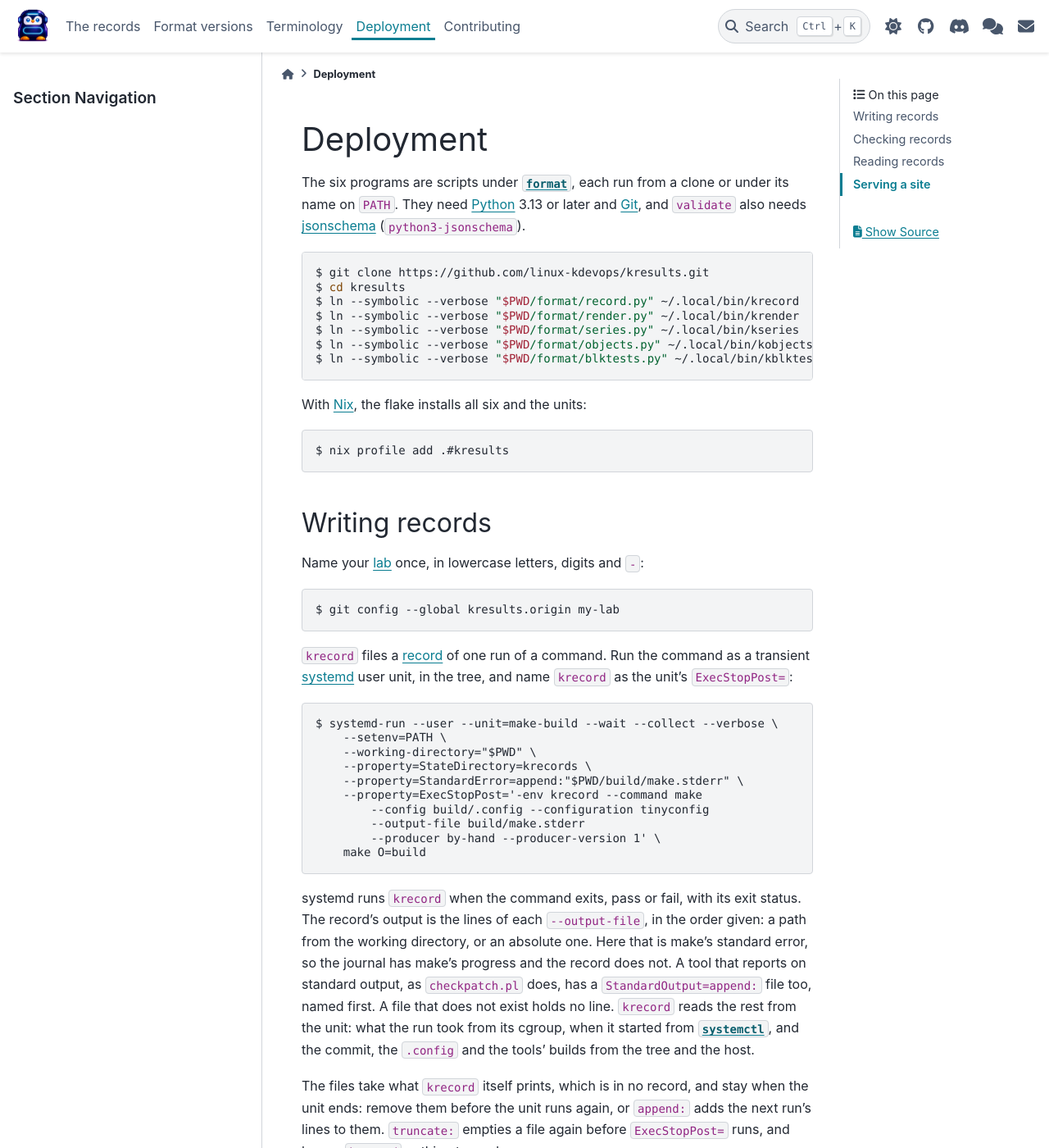
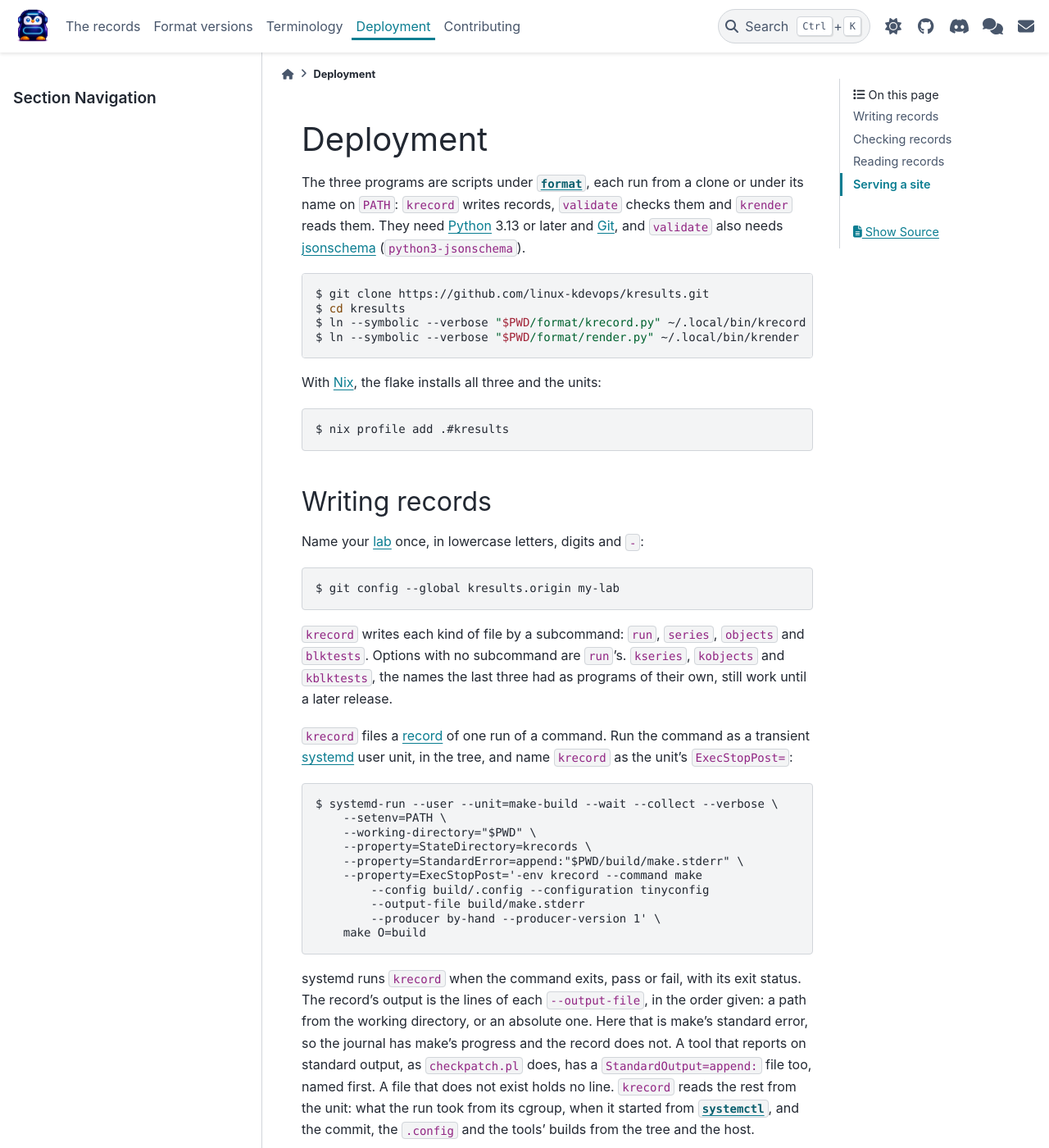
Before and after one commit to linux-kdevops/kresults, a Sphinx documentation site: the page built from docs/deploy.rst, in a window 1280 px wide and 1400 px high. Shown: the whole window at 82% size. Built offline with Sphinx 7.4.7 and the PyData theme 0.15.4, drawn with Linux system fonts in a browser that asks for light colours; some of the changed text lies outside the part shown.

Commit message:
kresults: deploy krecord.py as the one program that writes records
The deployment page counted six programs and linked five, and the front
page left kblktests out. A host links krecord and krender, and validate
runs from the clone as before.

kseries, kobjects and kblktests stay as packages of the flake, and a
link to series.py, objects.py or blktests.py still runs, until the
producers call the subcommands.

Signed-off-by: Daniel Gomez <da.gomez@kernel.org>

```diff
--- a/docs/deploy.rst
+++ b/docs/deploy.rst
@@ -4,21 +4,20 @@
 Deployment
 ==========
 
-The six programs are scripts under :src:`format`, each run from a clone
-or under its name on ``PATH``. They need `Python`_ 3.13 or later and `Git`_,
-and ``validate`` also needs `jsonschema`_ (``python3-jsonschema``).
+The three programs are scripts under :src:`format`, each run from a clone
+or under its name on ``PATH``: ``krecord`` writes records, ``validate``
+checks them and ``krender`` reads them. They need `Python`_ 3.13 or later
+and `Git`_, and ``validate`` also needs `jsonschema`_
+(``python3-jsonschema``).
 
 .. code-block:: console
 
    $ git clone https://github.com/linux-kdevops/kresults.git
    $ cd kresults
-   $ ln --symbolic --verbose "$PWD/format/record.py" ~/.local/bin/krecord
+   $ ln --symbolic --verbose "$PWD/format/krecord.py" ~/.local/bin/krecord
    $ ln --symbolic --verbose "$PWD/format/render.py" ~/.local/bin/krender
-   $ ln --symbolic --verbose "$PWD/format/series.py" ~/.local/bin/kseries
-   $ ln --symbolic --verbose "$PWD/format/objects.py" ~/.local/bin/kobjects
-   $ ln --symbolic --verbose "$PWD/format/blktests.py" ~/.local/bin/kblktests
 
-With `Nix`_, the flake installs all six and the units:
+With `Nix`_, the flake installs all three and the units:
 
 .. code-block:: console
 
@@ -32,6 +31,11 @@ Name your :term:`lab <Lab>` once, in lowercase letters, digits and ``-``:
 .. code-block:: console
 
    $ git config --global kresults.origin my-lab
+
+``krecord`` writes each kind of file by a subcommand: ``run``, ``series``,
+``objects`` and ``blktests``. Options with no subcommand are ``run``'s.
+``kseries``, ``kobjects`` and ``kblktests``, the names the last three had
+as programs of their own, still work until a later release.
 
 ``krecord`` files a :term:`record <Record>` of one run of a command. Run
 the command as a transient `systemd`_ user unit, in the tree, and name
@@ -93,17 +97,17 @@ A run the format cannot file leaves no record: ``krecord`` says why in one
 line and exits 0. That is a run with no lab named, outside a Git work
 tree, whose ``--config`` file is missing, or that a signal ended.
 
-``kseries`` writes the ``series.json`` of a range of commits. Run it at
+``krecord series`` writes the ``series.json`` of a range of commits. Run it at
 the top of the tree with their range, ``BASE..TIP``, or ``BASE..`` for the
 tree's ``HEAD``:
 
 .. code-block:: console
 
-   $ kseries --range v7.3..xfs-fix
+   $ krecord series --range v7.3..xfs-fix
 
 It names the base, the commits the base lacks and the files they change
-under the tip's directory, in place of the ``series.json`` ``krecord``
-left there. It takes ``--project`` and ``--records`` as ``krecord`` does,
+under the tip's directory, in place of the ``series.json`` ``krecord run``
+left there. It takes ``--project`` and ``--records`` as ``krecord run`` does,
 and exits 1 with the reason when the range names no such commits.
 
 For commits applied from a mailing list, ``--mbox`` names the thread
@@ -111,39 +115,39 @@ they were posted as, an mbox that ``b4 mbox`` wrote:
 
 .. code-block:: console
 
-   $ kseries --range v7.3.. --mbox cover.mbx
+   $ krecord series --range v7.3.. --mbox cover.mbx
 
 The series takes its Message-ID from the thread's first message, the one
 that answers no other, and its cover letter when that message is one. A
 file that does not exist names no message, so a producer may pass the
 option on every run. Neither does a thread left from another series,
-which ``kseries`` names on standard error: each commit's subject must be
+which ``krecord series`` names on standard error: each commit's subject must be
 that of a patch of the thread, at the revision of its first message.
-``kseries`` exits 1 on a file it cannot read, or whose Message-ID holds a
+``krecord series`` exits 1 on a file it cannot read, or whose Message-ID holds a
 ``/``.
 
-``kobjects`` writes the ``objects.json`` of one build of a series. Run it
-at the top of the tree once the build is done and ``kseries`` has named
+``krecord objects`` writes the ``objects.json`` of one build of a series. Run it
+at the top of the tree once the build is done and ``krecord series`` has named
 the series, with the ``.config`` and the configuration's name as
-``krecord`` takes them:
+``krecord run`` takes them:
 
 .. code-block:: console
 
-   $ kobjects --config build/.config --configuration defconfig
+   $ krecord objects --config build/.config --configuration defconfig
 
 It lists the objects the build compiles from the series' C files, and the
 C files it does not compile, beside the build's ``config``. It takes
-``--configuration-file``, ``--project`` and ``--records`` as ``krecord``
+``--configuration-file``, ``--project`` and ``--records`` as ``krecord run``
 does, and exits 1 with the reason when the commit has no series or the
 build is not finished.
 
-``kblktests`` files the results of a `blktests`_ run, one record for
+``krecord blktests`` files the results of a `blktests`_ run, one record for
 each test. Run it at the top of the tree of the kernel that ran, with
-the directory the run wrote and the build as ``krecord`` takes it:
+the directory the run wrote and the build as ``krecord run`` takes it:
 
 .. code-block:: console
 
-   $ kblktests --results results --config build/.config \
+   $ krecord blktests --results results --config build/.config \
        --configuration defconfig --producer NAME --producer-version 1
 
 The directory holds ``machine/``, the facts of the machine under test,
--- a/docs/index.rst
+++ b/docs/index.rst
@@ -9,9 +9,9 @@ kresults
    :start-after: # kresults
    :end-before: <!-- docs/index.rst includes
 
-:src:`krecord <format/record.py>` files one run of a command,
-:src:`kseries <format/series.py>` names the commits of a series,
-:src:`kobjects <format/objects.py>` lists what a build compiles of one,
+:src:`krecord <format/krecord.py>` files one run of a command, names the
+commits of a series, lists what a build compiles of one and files the
+results of a blktests run, each by a subcommand.
 :src:`validate <format/validate.py>` checks a tree of :term:`records <Record>`,
 and :src:`krender <format/render.py>` writes one as a static site.
 :doc:`deploy` sets each up.
```
Also changed, not shown: 1 other file.
